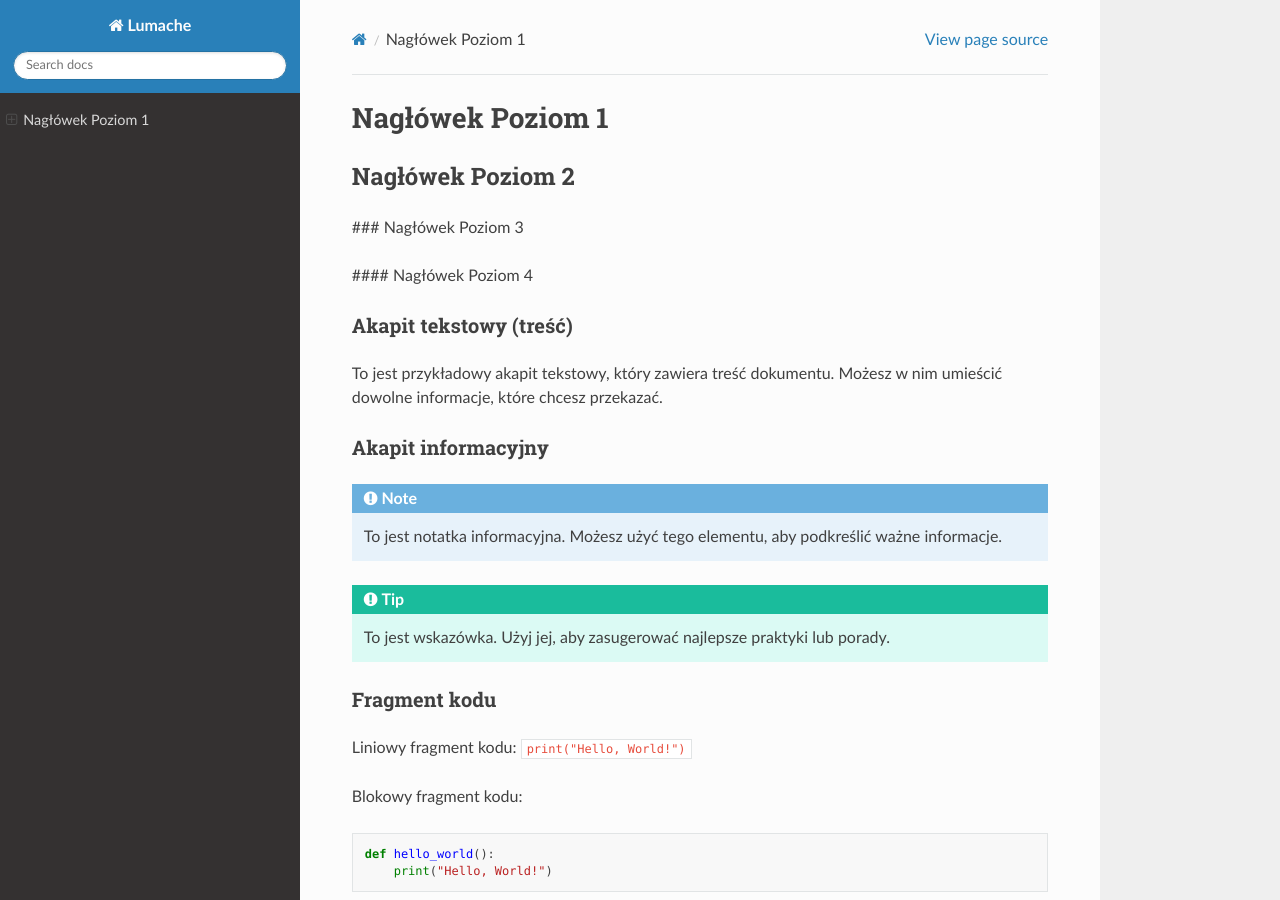
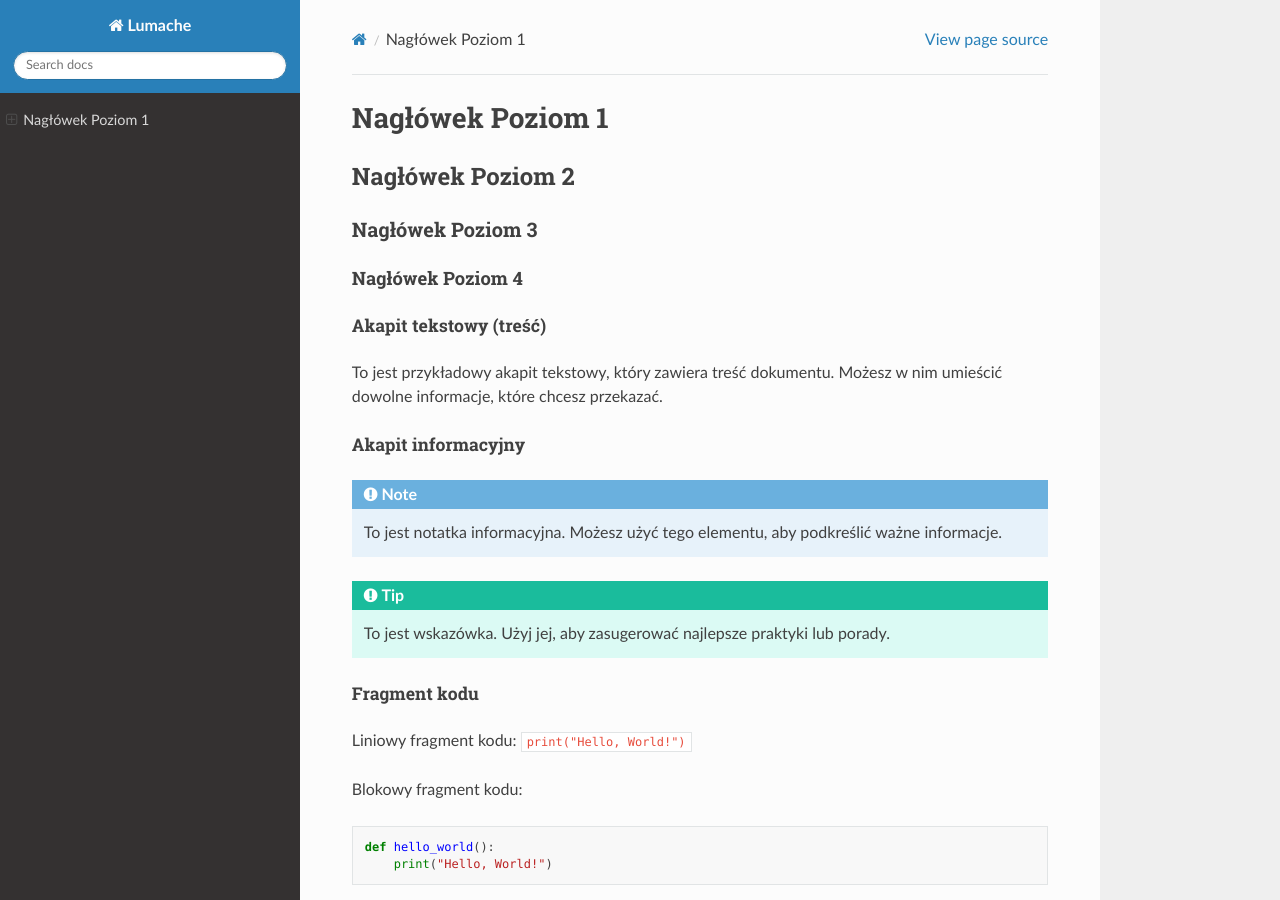
Before and after one commit to 4TFAntoni/AK4TF, a Sphinx documentation site: the page built from docs/source/index.rst, in a window 1280 px wide and 900 px high. Built offline with Sphinx 7.4.7 and the Read the Docs theme 3.1.0, drawn with Linux system fonts in a browser that asks for light colours.

```diff
--- a/docs/source/index.rst
+++ b/docs/source/index.rst
@@ -5,9 +5,11 @@ Nagłówek Poziom 1
 Nagłówek Poziom 2
 -------------------------
 
-### Nagłówek Poziom 3
+Nagłówek Poziom 3
+~~~~~~~~~~~~~~~~~
 
-#### Nagłówek Poziom 4
+Nagłówek Poziom 4
+''''''''''''''''''
 
 Akapit tekstowy (treść)
 ========================
```
